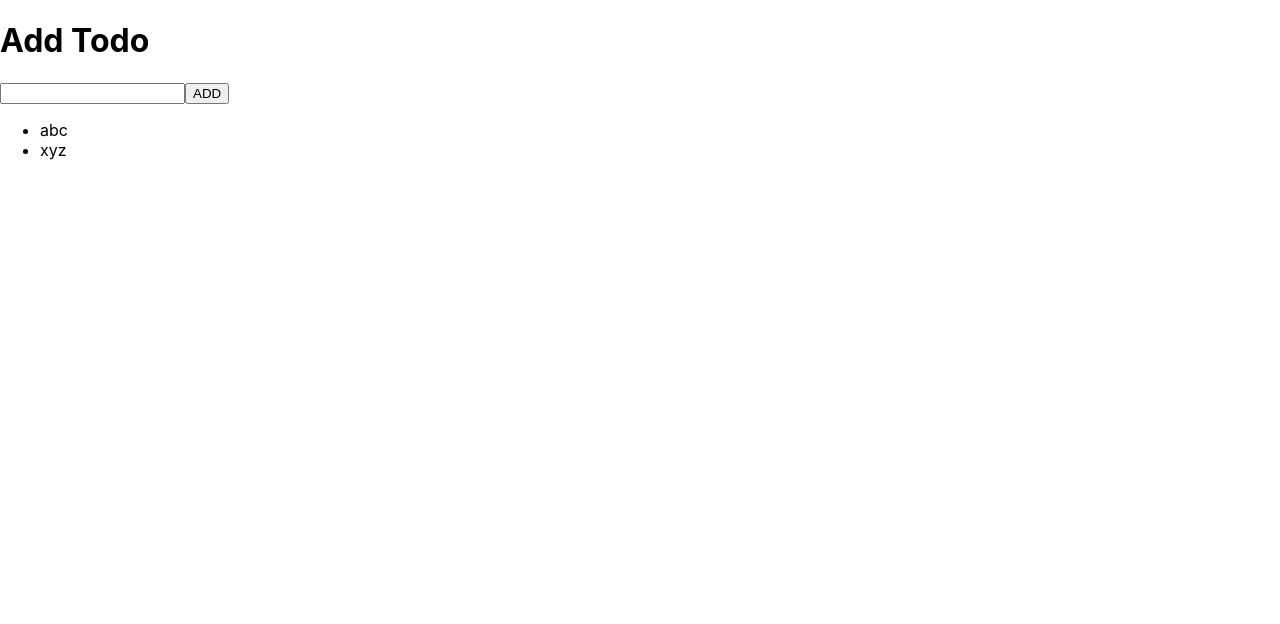
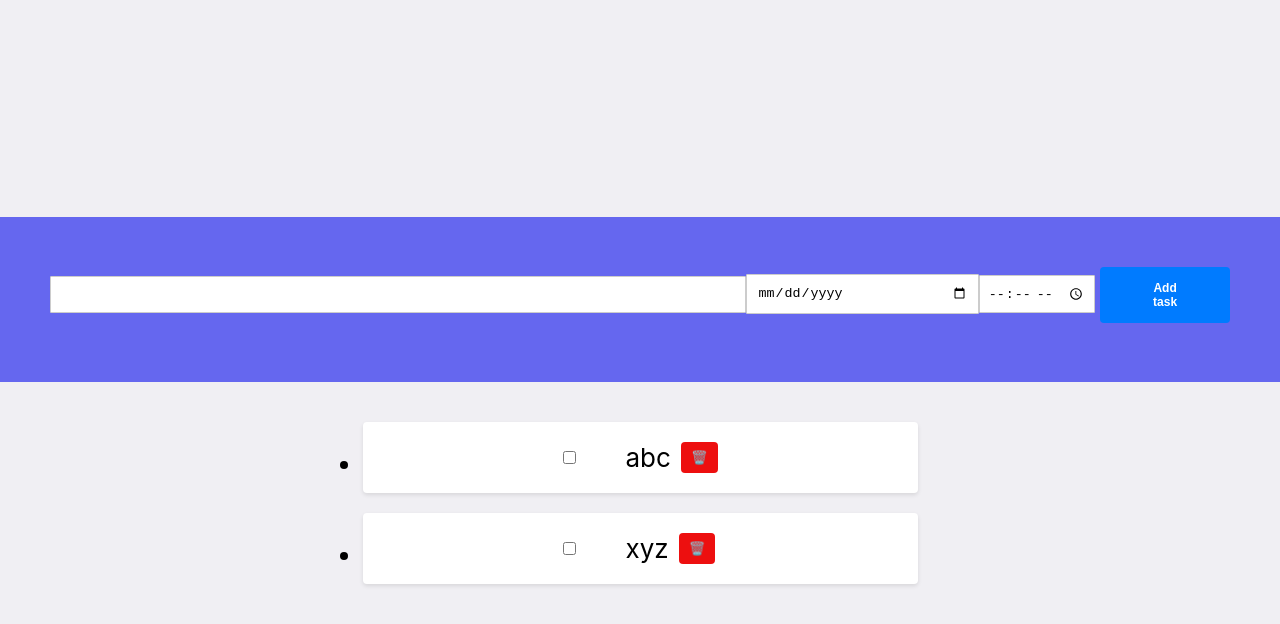
Before and after one commit to Alok-Yadav45/18-tas-1, a React (Create React App) app: page / in a window 1280 px wide. Shown: the top 624 px of the page. Built offline with nearby package versions, Linux system fonts and the light colour scheme.

Commit message:
12 assignment-1

```diff
--- a/package.json
+++ b/package.json
@@ -7,7 +7,9 @@
     "@testing-library/jest-dom": "^6.7.0",
     "@testing-library/react": "^16.3.0",
     "@testing-library/user-event": "^13.5.0",
+    "date-calendar": "^1.0.3",
     "react": "^19.1.1",
+    "react-calendar": "^6.0.0",
     "react-dom": "^19.1.1",
     "react-scripts": "5.0.1",
     "web-vitals": "^2.1.4"
--- a/src/App.css
+++ b/src/App.css
@@ -1,38 +1,105 @@
-.App {
+*{
+  margin: 0;
+  padding: 0;
+  box-sizing: border-box;
+}
+.App{
   text-align: center;
-}
-
-.App-logo {
-  height: 40vmin;
-  pointer-events: none;
-}
-
-@media (prefers-reduced-motion: no-preference) {
-  .App-logo {
-    animation: App-logo-spin infinite 20s linear;
-  }
-}
-
-.App-header {
-  background-color: #282c34;
+  background-color: #f0eff3;
   min-height: 100vh;
   display: flex;
   flex-direction: column;
   align-items: center;
   justify-content: center;
   font-size: calc(10px + 2vmin);
+  color: black;
+
+
+}
+.input-container {
+  display: flex;
+  flex-direction: row;
+  background-color: rgb(101, 103, 239);
+  width: 100%;
+  justify-content: center;
+  align-items: center;
+  margin-bottom: 20px;
+  padding: 50px;
+}
+.h1 {
+  font-size: 2.5rem;
+  margin-bottom: 1rem;
+  margin-top: 0px;
+  margin-right: 100px;
+}
+.input {
+  padding: 10px;
+  border: 1px solid #ccc;
+  border-radius: 1px;
+  margin-bottom: 10px;
+
+  width: 60%;
+}
+.date-input {
+  padding: 10px;
+  border: 1px solid #ccc;
+  border-radius: 1px;
+
+  width: 20%;
+  margin-bottom: 10px;
+}
+.time-input {
+  padding: 8px;
+  border: 1px solid #ccc;
+  border-radius: 1px;
+
+  width: 10%;
+  margin-bottom: 10px;
+}
+.button {
+  padding: 14px 40px;
+  background-color: #007bff;
   color: white;
+  border: none;
+  border-radius: 4px;
+  margin-bottom: 9px;
+  margin-left: 5PX;
+  cursor: pointer;
+  font-size: 12px;
+  font-weight: bold;
+  transition: background-color 0.3s ease;
+
+}
+.input.error {
+  border-color: red;
+}
+.button:hover {
+  background-color: #0056b3;
 }
 
-.App-link {
-  color: #61dafb;
+.message {
+  margin-top: 20px;
+  text-align: left;
+  width: 100%;
+  padding: 20px 200px;
+  background-color: #fff;
+  border-radius: 4px;
+  box-shadow: 0 2px 4px rgba(0, 0, 0, 0.1);
+  display: flex;
+  flex-direction: row;
 }
-
-@keyframes App-logo-spin {
-  from {
-    transform: rotate(0deg);
-  }
-  to {
-    transform: rotate(360deg);
-  }
+.message input {
+  margin-right: 50px;
+  cursor: pointer;
+  size: 200px ;
+  display: inline-block;
 }
+.delete-button {
+  margin-left: 10px;
+  background-color: #ed0f0f;
+  border: none;
+  color: white;
+  padding: 5px 10px;
+  cursor: pointer;
+  border-radius: 4px;
+}
--- a/src/App.js
+++ b/src/App.js
@@ -1,24 +1,40 @@
-import { useState } from "react";
+import { useState  } from "react";
+import "./App.css";
 
 function App() {
     const [todo, setTodo] = useState([
 
-        { id: 1, text: "abc", completed: false },
-        { id: 2, text: "xyz", completed: false }
+        { id: 0, text: "abc", completed: false },
+        { id: 1, text: "xyz", completed: false }
 
     ]);
+
     const [input, setInput] = useState("");
+    const [error, setError] = useState(false);
+    const [date, setDate] = useState("");
+    const [time, setTime] = useState("");
 
     function newTOdo() {
+
+    if (input.trim() === "" && date.trim () === "" && time.trim() === "") {
+      setError(true);
+      return;
+    }
+
         setTodo((todos) => [...todos,
-            { id: 1, text: input, completed: false }
+            { id: todos.length, text: input, completed: false , date , time }
         ]);
         setInput("")
+        setDate("")
+        setTime("")
+        setError(false)
 
     }
     function inputHandler(event) {
 
         setInput(event.target.value)
+
+
 
     }
     function handleKeyDown(event) {
@@ -27,20 +43,70 @@ function App() {
     }
 }
 
+  function toggleCompleted(id) {
+    setTodo((todos) =>
+      todos.map((item) =>
+        item.id === id ? { ...item, completed: !item.completed } : item
+      )
+    );
+  }
+  function deleteTodo(id) {
+  setTodo((todos) => todos.filter((item) => item.id !== id));
+}
+  function dateHandler(event) {
+  setDate(event.target.value);
+}
+  function timeHandler(event) {
+  setTime(event.target.value);
+  }
+
+
     return (
-        <div>
-            <h1>Add Todo</h1>
+        <div className="App">
+          <div className="input-container">
+            {/* <h1 className="h1">Add Todo</h1> */}
 
-            <input type="text" onChange={inputHandler} value={input} onKeyDown={handleKeyDown} />
-            <button onClick={newTOdo}>ADD</button>
+            <input
+
+            className={error? "input error":"input"}
+            type="text"
+            onChange={inputHandler} value={input}
+            onKeyDown={handleKeyDown} />
+            <input
+           className="date-input"
+           type="date"
+           onChange={dateHandler}
+           value={date} />
+            <input
+           className="time-input"
+            type="time"
+            onChange={timeHandler}
+            value={time} />
+            <button className="button" onClick={newTOdo}>Add task</button>
+
+             </div>
+
             <ul>
+
         {todo.map(item => (
           <li key={item.id}>
+            <div className="message">
+              <input
+              type="checkbox"
+              checked={item.completed}
+              onChange={() => toggleCompleted(item.id)}
+            />
+
             {item.text}
+            <button className="delete-button" onClick={() => deleteTodo(item.id)}>
+          🗑️
+        </button>
+            </div>
 
           </li>
         ))}
       </ul>
+
         </div>
     );
 }
```
Also changed, not shown: 1 other file (tests, documents, lock files or other folders).
